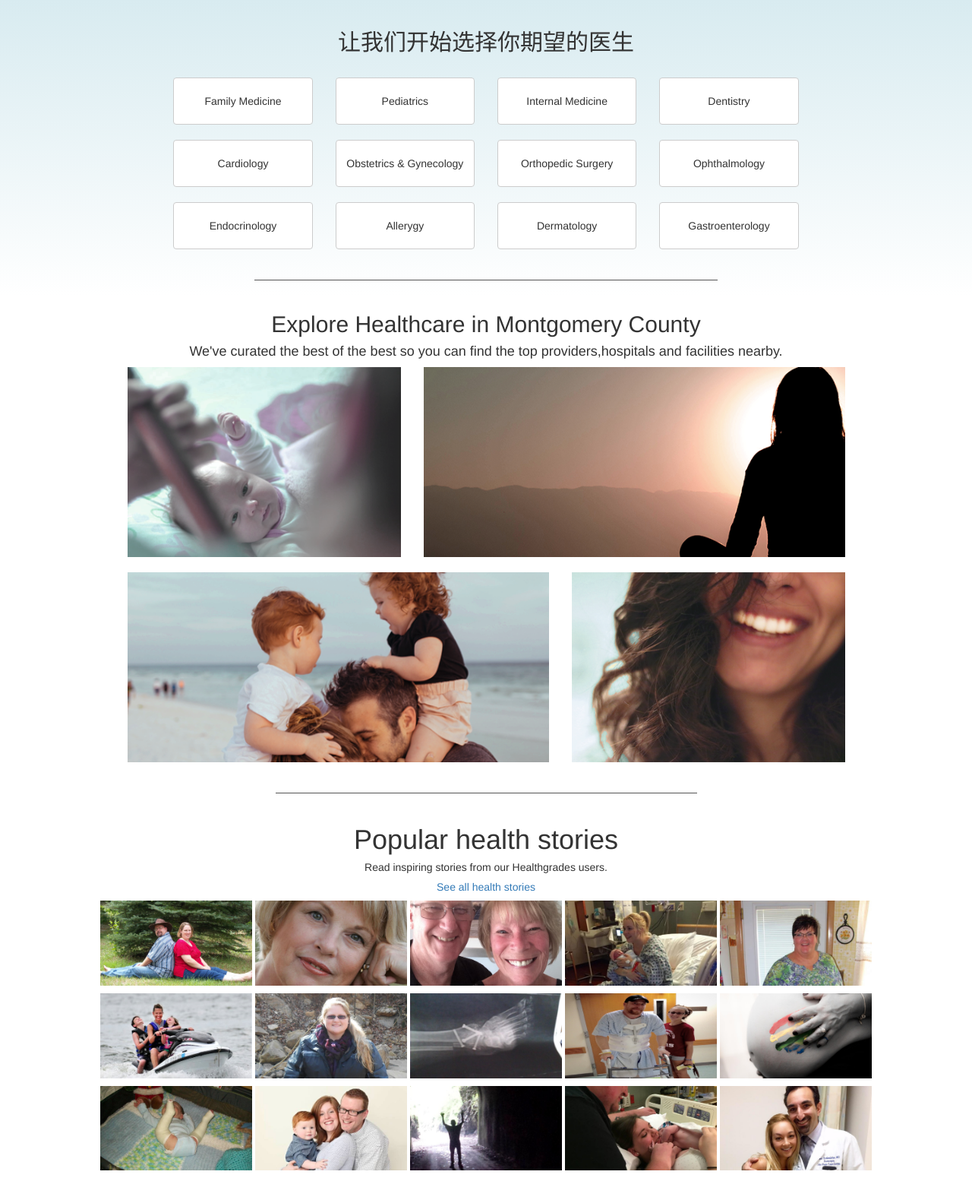
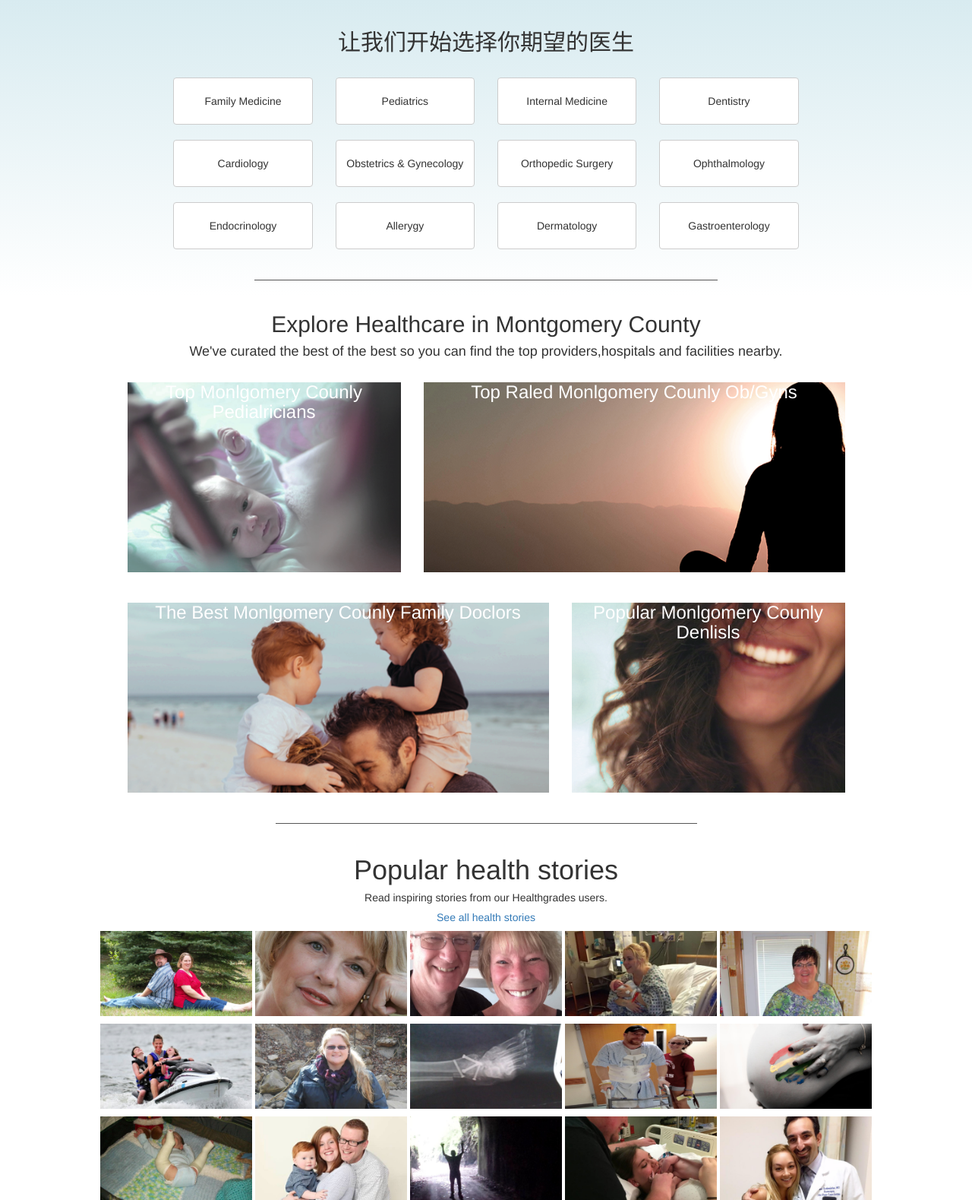
Before and after one commit to yuanlunchuan/doctorSearch, a Django app: page / in a window 1280 px wide. Shown: the part 401-1980 px from the top of the page at 76% size. Run offline with Django 3.2, Linux system fonts and the light colour scheme; some libraries are stand-ins or nearby versions.

Commit message:
1, Add picture item desc.

```diff
--- a/doctors/templates/doctors/index.html
+++ b/doctors/templates/doctors/index.html
@@ -139,27 +139,38 @@
   <section class="container">
     <h2 class="text-center">Explore Healthcare in Montgomery County</h2>
     <h4 class="text-center">We've curated the best of the best so you can find the top providers,hospitals and facilities nearby.</h4>
-    <div class="row">
+    <div class="row m-t-10">
       <div class="col-md-4 col-md-offset-1">
         <div class="baby-item explore-item text-center">
-          <!--<h3 style="color: #fff;">Top Monlgomery Counly Pedialricians</h3>-->
+          <div class="h3" style="color: #fff;">Top Monlgomery Counly Pedialricians</div>
         </div>
       </div>
       <div class="col-md-6">
-        <div class="patient-item explore-item">
+        <div class="patient-item explore-item text-center">
+          <h3 style="color: #fff">
+            Top Raled Monlgomery Counly Ob/Gyns
+          </h3>
         </div>
       </div>
     </div>
     <div class="row m-t-20">
       <div class="col-md-6 col-md-offset-1">
-        <div class="family-item explore-item"></div>
+        <div class="family-item explore-item text-center">
+          <h3 style="color: #fff">
+            The Best Monlgomery Counly Family Doclors
+          </h3>
+        </div>
       </div>
       <div class="col-md-4">
-        <div class="woman-item explore-item"></div>
+        <div class="woman-item explore-item text-center">
+          <h3 style="color: #fff">
+            Popular Monlgomery Counly Denlisls
+          </h3>
+        </div>
       </div>
     </div>
     <div class="row m-t-20">
-      <div class="col-md-6 col-md-offset-3">
+      <div class="col-md-6 col-md-offset-3 text-center">
         <hr style="height:1px;border:none;border-top:1px solid #555555;">
       </div>
     </div>
--- a/static/js/searchDoctor/index.js
+++ b/static/js/searchDoctor/index.js
@@ -1,7 +1,6 @@
 var searchDoctorObject = {
   onWindowScrolled: function(){
     var self = searchDoctorObject;
-
     var scrollToTopDistance = $(document).scrollTop();
     if(scrollToTopDistance>0&&$('#navbar').is('.hidden')){
       $('#navbar').removeClass('hidden');
```
